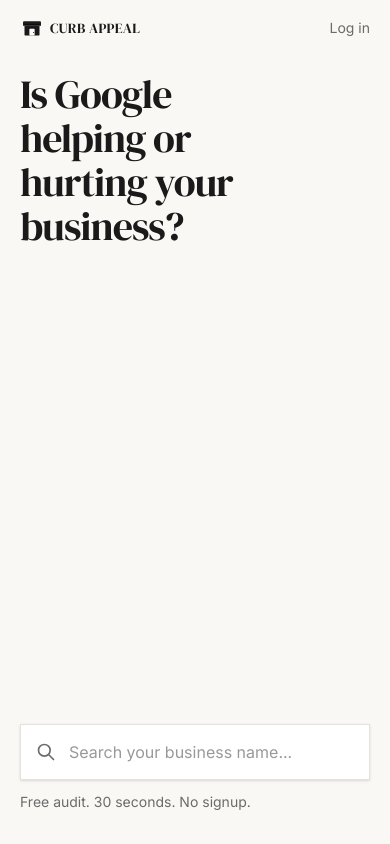
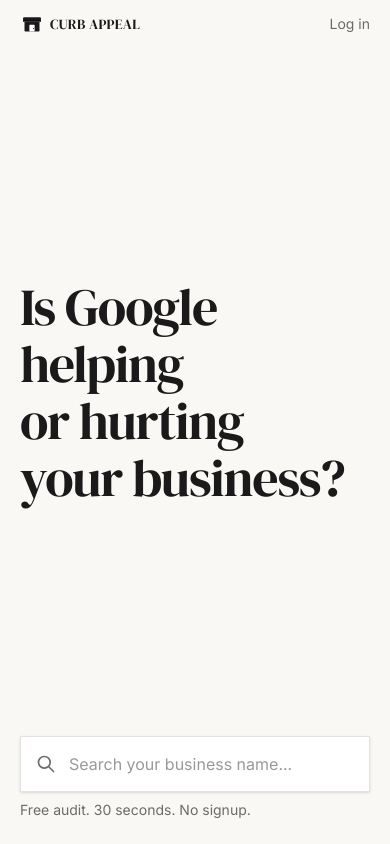
Before and after one commit to samrahim8/curbappeal, a Next.js app: page / in a window 390 px wide. Shown: the top 844 px of the page. Built offline with nearby package versions, Linux system fonts and the light colour scheme.

Commit message:
Fix mobile hero - headline fills viewport properly

```diff
--- a/src/app/page.tsx
+++ b/src/app/page.tsx
@@ -10,7 +10,7 @@ export default function Home() {
       {/* Hero - Full viewport */}
       <div className="h-[100dvh] flex flex-col">
         {/* Navigation */}
-        <header className="flex items-center justify-between px-5 py-4 md:px-12 md:py-6 flex-shrink-0">
+        <header className="flex items-center justify-between px-5 py-3 md:px-12 md:py-6 flex-shrink-0">
           <Logo size="sm" />
           <nav className="flex items-center gap-4 text-sm text-text-muted">
             <Link href="/pricing" className="hover:text-foreground transition-colors hidden sm:block">
@@ -22,19 +22,22 @@ export default function Home() {
           </nav>
         </header>
 
-        {/* Hero content - fills remaining space */}
-        <section className="flex-1 flex flex-col justify-between px-5 pt-4 pb-8 md:px-12 md:pb-16 lg:px-20">
-          {/* Headline - takes up most of the space */}
-          <h1 className="text-[2.5rem] leading-[1.05] sm:text-5xl md:text-6xl lg:text-7xl xl:text-8xl font-bold tracking-tight">
-            Is Google<br />
-            helping or<br />
-            hurting your<br />
-            business?
+        {/* Hero content */}
+        <section className="flex-1 flex flex-col px-5 pb-6 md:px-12 md:pb-16 lg:px-20">
+          {/* Headline - MASSIVE, fills the space */}
+          <h1 className="text-[3.25rem] leading-[1] sm:text-6xl md:text-7xl lg:text-8xl xl:text-[9rem] font-bold tracking-[-0.02em] flex-1 flex items-center">
+            <span>
+              Is Google helping
+              <br />
+              or hurting
+              <br />
+              your business?
+            </span>
           </h1>
 
-          {/* Bottom section: search + trust */}
-          <div>
-            <div className="w-full max-w-xl mb-3">
+          {/* Bottom: search + trust */}
+          <div className="flex-shrink-0">
+            <div className="w-full max-w-xl mb-2">
               <BusinessSearch size="large" placeholder="Search your business name..." />
             </div>
             <p className="text-text-muted text-sm">
```
